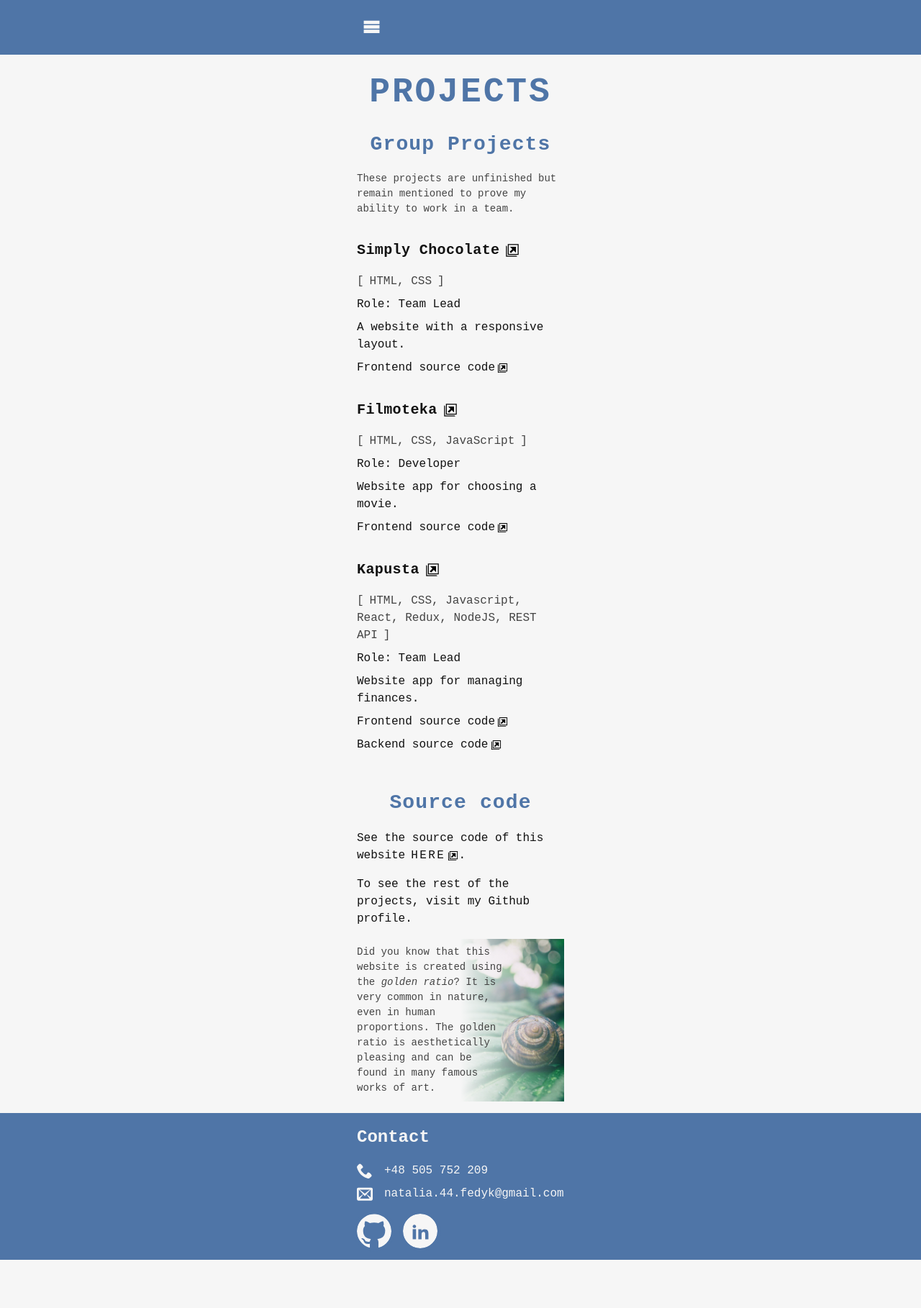
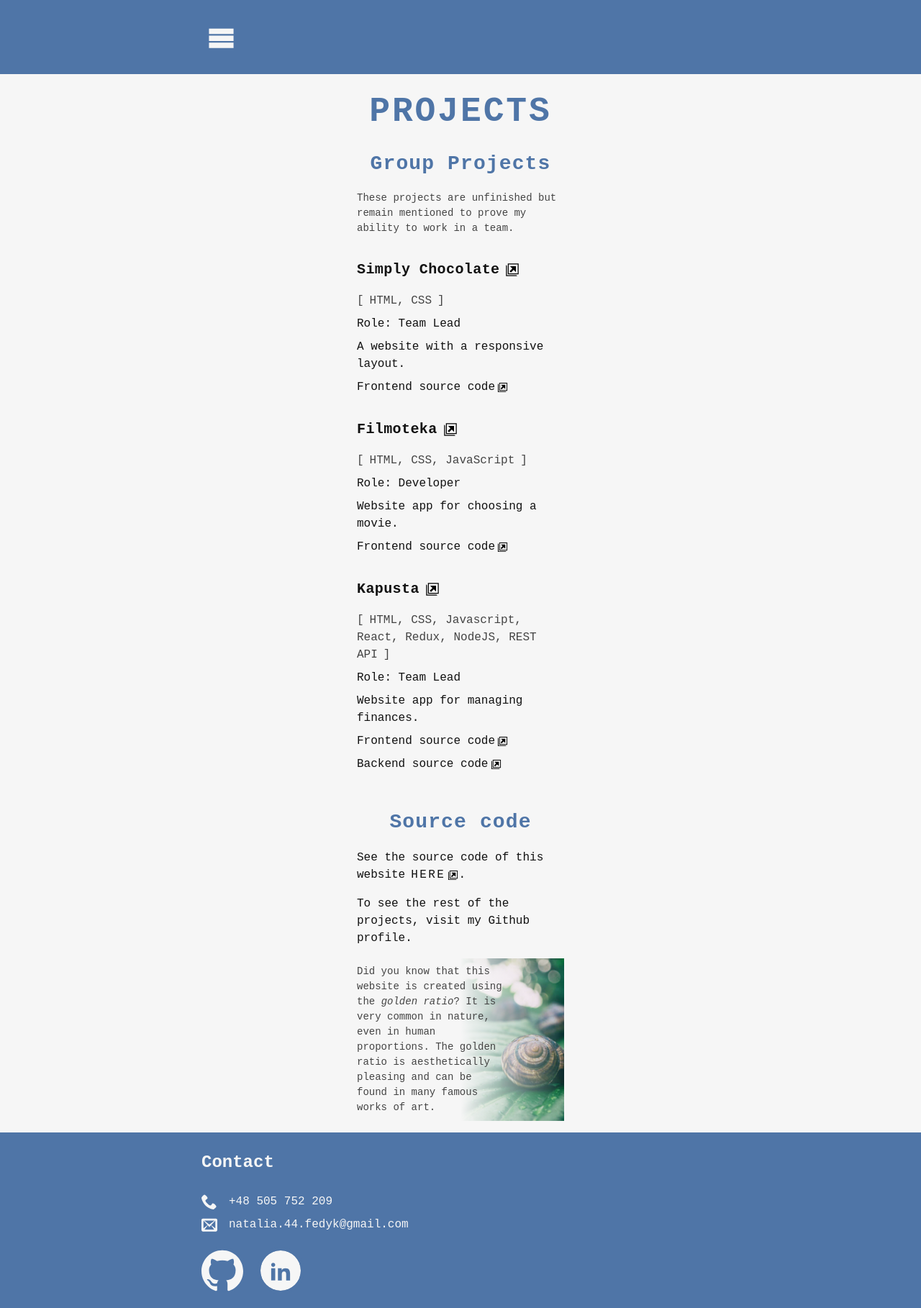
Before and after one commit to Perslay/portfolio, a React (Vite) app: page /portfolio/projects in a window 1280 px wide. Shown: the whole page at 72% size. Before the commit the page ends 1751 px from the top, so only its background shows below. Built offline with nearby package versions, Linux system fonts and the light colour scheme.

Commit message:
First page tablet view
Styling navigation, header, home page and footer for screen sizes of at least 768px wide. Added aria labels to icons without text in header and footer.

```diff
--- a/src/components/Footer/Footer.module.css
+++ b/src/components/Footer/Footer.module.css
@@ -10,7 +10,7 @@
 }
 
 .heading {
-  font-size: 24px;
+  font-size: 20px;
   margin-bottom: 1rem;
 }
 
@@ -84,6 +84,9 @@
 
 .githubIcon {
   fill: var(--color-white);
+  width: 48px;
+  height: 48px;
+  transform: translateY(-1px);
 }
 
 .linkedinLink {
@@ -97,4 +100,43 @@
 
 .linkedinIcon {
   fill: var(--color-blue);
+  width: 25px;
 }
+
+@media screen and (min-width: 768px) {
+  .footer {
+    padding: 1.5rem;
+    width: 768px;
+  }
+
+  .heading {
+    font-size: 1.5em;
+    margin-bottom: 1.5rem;
+  }
+
+  .textLinks {
+    margin-bottom: 1.5rem;
+  }
+
+  .imageLinks {
+    gap: 1.5rem;
+  }
+
+  .imageLink {
+    height: 56px;
+  }
+
+  .githubIcon {
+    width: 58px;
+    height: 58px;
+  }
+
+  .linkedinLink {
+    height: 56px;
+    width: 56px;
+  }
+
+  .linkedinIcon {
+    width: 30px;
+  }
+}
--- a/src/components/Footer/Footer.tsx
+++ b/src/components/Footer/Footer.tsx
@@ -40,9 +40,9 @@ export const Footer = () => {
                 href="https://github.com/Perslay"
                 target="_blank"
                 rel="noopener noreferrer"
-                aria-labelledby="github-profile"
+                aria-label="Link to Natalia's Github profile"
               >
-                <svg className={css.githubIcon} width="48" height="48">
+                <svg className={css.githubIcon} width="58" height="58">
                   <use href="/portfolio/images/icons.svg#icon-github" />
                 </svg>
               </a>
@@ -53,9 +53,9 @@ export const Footer = () => {
                 href="https://www.linkedin.com/in/natalia-fedyk-057961300/"
                 target="_blank"
                 rel="noopener noreferrer"
-                aria-labelledby="linkedin-profile"
+                aria-label="Link to Natalia's Linkedin profile"
               >
-                <svg className={css.linkedinIcon} width="25" height="25">
+                <svg className={css.linkedinIcon} width="45" height="45">
                   <use href="/portfolio/images/icons.svg#icon-linkedin2" />
                 </svg>
               </a>
--- a/src/components/Header/Header.module.css
+++ b/src/components/Header/Header.module.css
@@ -11,12 +11,16 @@
 }
 
 .menuButton {
+  align-items: center;
   background: none;
   border: none;
   border-radius: 0.5rem;
+  display: flex;
   fill: var(--color-white);
+  height: 45px;
   padding: 0.5rem;
   transition: background-color 300ms ease;
+  width: 45px;
 }
 
 .menuButton:hover,
@@ -24,3 +28,15 @@
   background-color: var(--color-darkblue);
   outline: none;
 }
+
+@media screen and (min-width: 768px) {
+  .header {
+    padding: 1.5rem;
+    width: 768px;
+  }
+
+  .menuButton {
+    height: 55px;
+    width: 55px;
+  }
+}
--- a/src/components/Header/Header.tsx
+++ b/src/components/Header/Header.tsx
@@ -14,11 +14,11 @@ export const Header = ({
           className={css.menuButton}
           aria-expanded={isNavOpen}
           aria-controls="nav-div"
-          aria-labelledby="navigation-menu"
+          aria-label="Open navigation"
           onClick={toggleNav}
           id="open-dialog"
         >
-          <svg width="25" height="25">
+          <svg width="50" height="50">
             <use href="/portfolio/images/icons.svg#icon-menu" />
           </svg>
         </button>
--- a/src/components/Navigation/Navigation.module.css
+++ b/src/components/Navigation/Navigation.module.css
@@ -27,19 +27,27 @@
 .closeButton {
   background: none;
   border: none;
+  height: 25px;
   padding: 0;
   transition: filter 300ms ease, transform 300ms ease;
   width: 25px;
 }
 
+.closeIcon {
+  height: inherit;
+  width: inherit;
+}
+
 .closeButton:hover,
 .closeButton:focus {
   filter: drop-shadow(0 0 1px var(--color-black));
-  transform: scale(1.2) rotate(-90deg);
+  transform: scale(1.2) rotate(90deg);
   outline: none;
 }
 
-.secondHeading {
+.heading {
+  font-size: 28px;
+  letter-spacing: 0.04em;
   text-align: center;
 }
 
@@ -62,3 +70,24 @@
   background-color: var(--color-lightgray);
   outline: none;
 }
+
+@media screen and (min-width: 768px) {
+  .dialogContent {
+    gap: 1.5rem;
+    padding: 1.5rem;
+    width: 768px;
+  }
+
+  .closeButton {
+    height: 30px;
+    width: 30px;
+  }
+
+  .heading {
+    font-size: 2em;
+  }
+
+  .navLink {
+    padding: 1.5rem;
+  }
+}
--- a/src/components/Navigation/Navigation.tsx
+++ b/src/components/Navigation/Navigation.tsx
@@ -80,11 +80,11 @@ export const Navigation = ({
           aria-labelledby="close"
           onClick={toggleNav}
         >
-          <svg width="25" height="25">
+          <svg className={css.closeIcon} width="30" height="30">
             <use href="/portfolio/images/icons.svg#icon-close" />
           </svg>
         </button>
-        <h2 className={css.secondHeading} id="navDialogTitle">
+        <h2 className={css.heading} id="navDialogTitle">
           Navigation
         </h2>
         <p id="navDialogDesc">Choose the page you would like to visit.</p>
--- a/src/index.css
+++ b/src/index.css
@@ -49,6 +49,8 @@ img {
 
 button {
   cursor: pointer;
+  font-family: inherit;
+  font-size: 16px;
 }
 
 a {
--- a/src/pages/Home/Home.module.css
+++ b/src/pages/Home/Home.module.css
@@ -41,3 +41,73 @@
   font-size: 20px;
   letter-spacing: 0.02em;
 }
+
+.cvLinks {
+  display: flex;
+  flex-direction: column;
+  gap: 1rem;
+  margin-top: 1rem;
+}
+
+.cvLink {
+  border: 2px solid var(--color-blue);
+  border-radius: 0.5rem;
+  color: var(--color-blue);
+  cursor: pointer;
+  font-weight: bold;
+  padding: 0.5rem 1rem;
+  text-align: center;
+  transition: background-color 300ms ease, color 300ms ease;
+}
+
+.cvLink:hover,
+.cvLink:focus {
+  background-color: var(--color-blue);
+  color: var(--color-white);
+  outline: none;
+}
+
+@media screen and (min-width: 768px) {
+  .home {
+    padding: 1.5rem;
+    width: 768px;
+  }
+
+  .heading {
+    margin-bottom: 1.5rem;
+  }
+
+  .firstHeading {
+    font-size: 3.5em;
+  }
+
+  .section {
+    margin-bottom: 3.5rem;
+  }
+
+  .portrait {
+    margin: 0 auto 1.5rem;
+  }
+
+  .secondHeading {
+    font-size: 2em;
+  }
+
+  .thirdHeading {
+    font-size: 1.5em;
+  }
+
+  .cvLinks {
+    flex-direction: row;
+    gap: 1.5rem;
+    justify-content: space-between;
+    margin-top: 1.5rem;
+  }
+
+  .cvLink {
+    border-radius: 1rem;
+    font-size: 18px;
+    padding: 1rem 1.5rem;
+    width: 100%;
+  }
+}
--- a/src/pages/Home/Home.tsx
+++ b/src/pages/Home/Home.tsx
@@ -23,6 +23,18 @@ const Home = () => {
           Are you an employer looking for a Frontend or Fullstack Developer? You
           can click the button below to see my CV.
         </p>
+        <div className={css.cvLinks}>
+          <a className={css.cvLink} href="./portfolio/natalia_fedyk_cv.pdf">
+            See
+          </a>
+          <a
+            className={css.cvLink}
+            href="./portfolio/natalia_fedyk_cv.pdf"
+            download
+          >
+            Download
+          </a>
+        </div>
       </section>
     </div>
   );
--- a/vite.config.ts
+++ b/vite.config.ts
@@ -4,5 +4,5 @@ import react from "@vitejs/plugin-react";
 // https://vite.dev/config/
 export default defineConfig({
   plugins: [react()],
-  base: "/portfolio/",
+  base: "/portfolio",
 });
```
Also changed, not shown: 1 other file (tests, documents, lock files or other folders).
